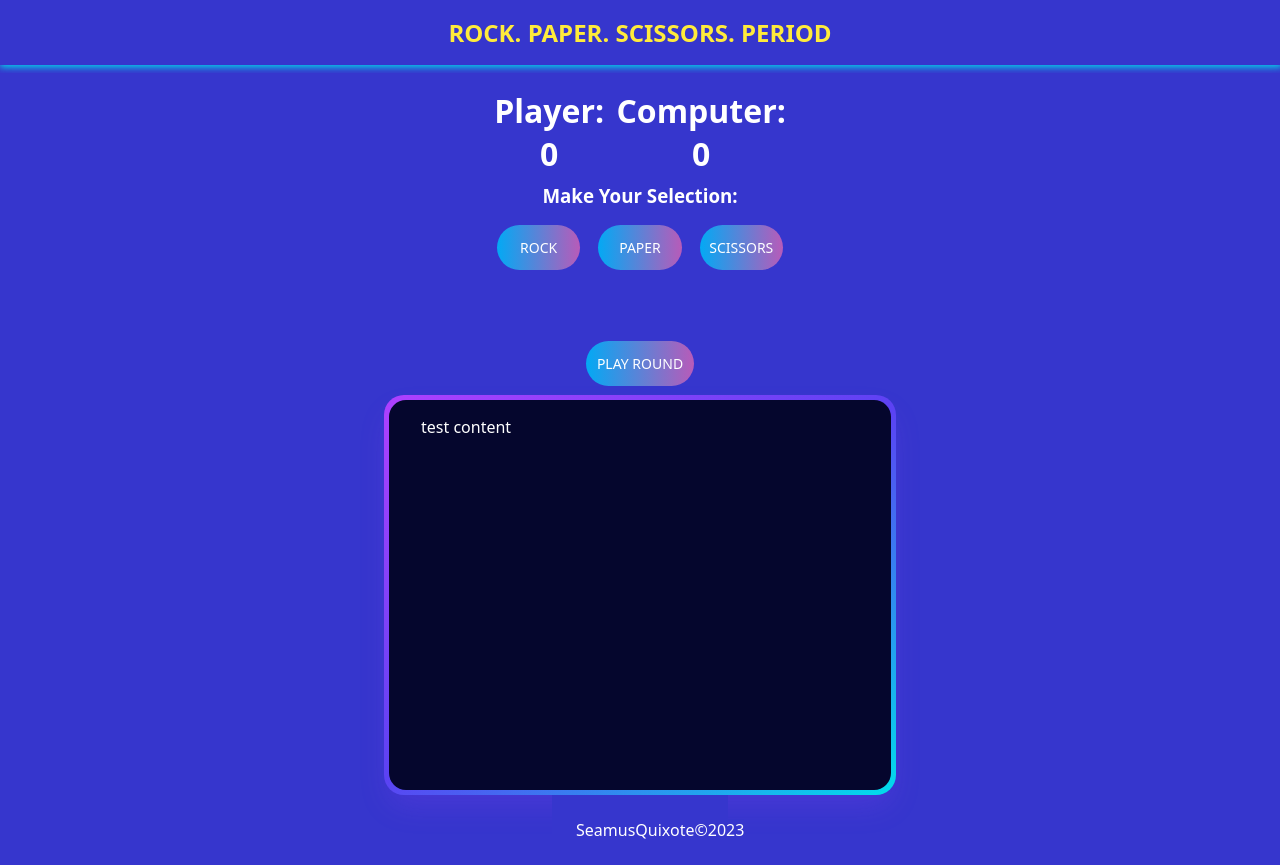
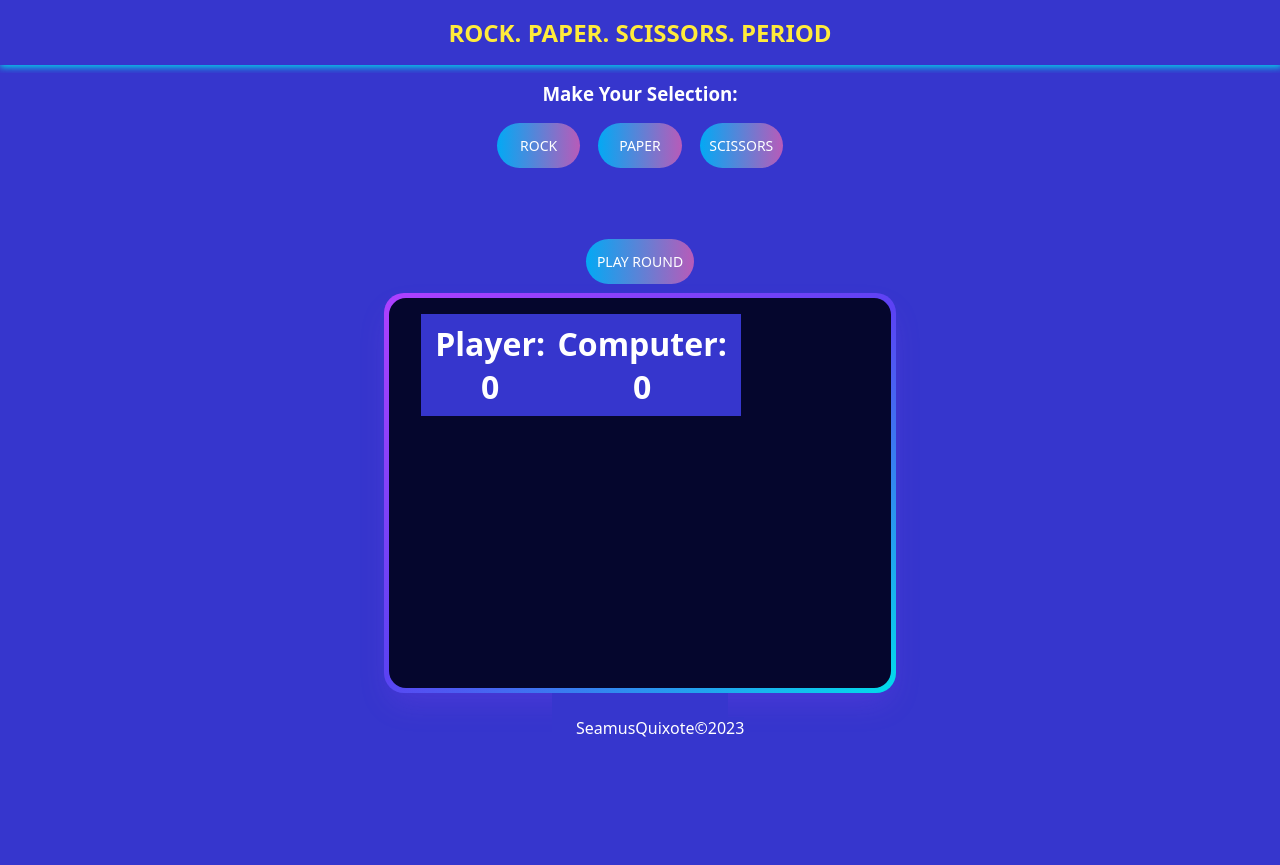
Before and after one commit to SalamanderCtesiphon/rock-paper-scissors.v2, a plain HTML site: page index.html in a window 1280 px wide. After the commit the page ends 800 px from the top, so only its background shows below. Drawn offline with Linux system fonts and the light colour scheme.

Commit message:
moved the scoreboard down into the card

```diff
--- a/index.html
+++ b/index.html
@@ -15,12 +15,6 @@
   <div class="main">
 
     <div class="selection">
-      <fiv class="utility-div">
-        <div class="score"><h1 >Player:</h1>
-          <h1 id="playerScore"></h1></div>
-        <div class="score"><h1 >Computer:</h1>
-          <h1 id="computerScore"></h1></div>
-      </fiv>
       <h3>Make Your Selection:</h3>
       <div class="container">
         <button id="1">ROCK</button>
@@ -33,8 +27,18 @@
       <button id="play">PLAY ROUND</button>
     </div>
     <div class="card">
+
       <div class="card__content">
-        test content
+        <div class="utility-div">
+          <div class="score">
+            <h1 >Player:</h1>
+            <h1 id="playerScore"></h1>
+          </div>
+          <div class="score">
+            <h1 >Computer:</h1>
+            <h1 id="computerScore"></h1>
+          </div>
+        </div>
       </div>
     </div>
   </div>
```
